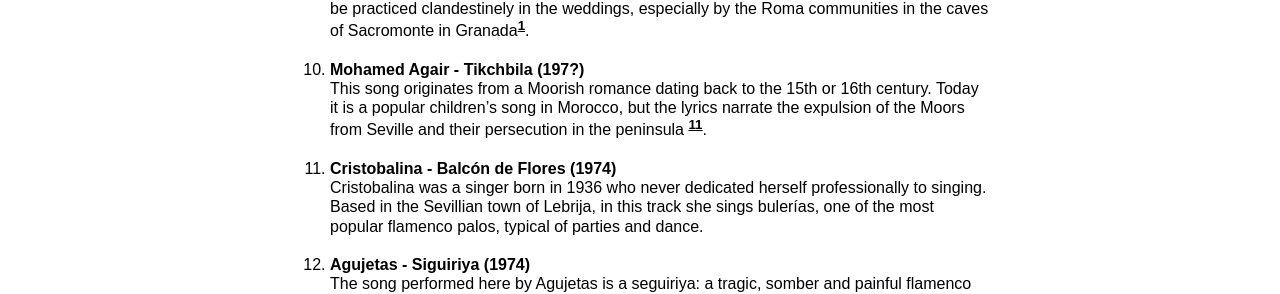
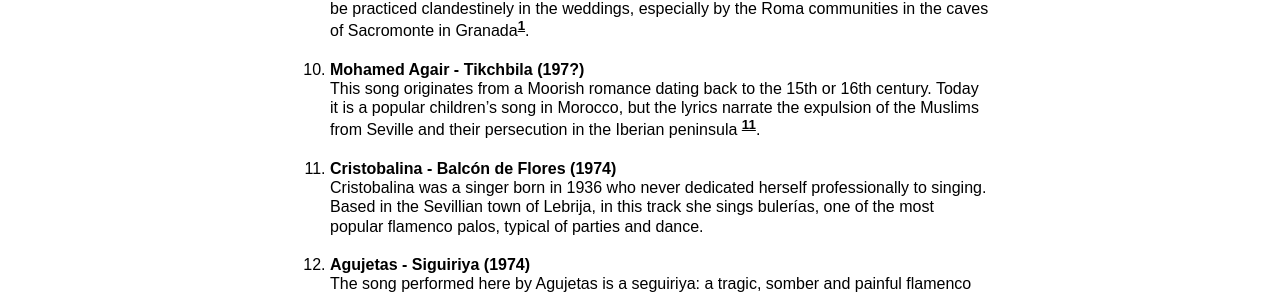
Before and after one commit to jvaleroliet/sonomayrit, a Jekyll site: the page built from _projects/2408migas.md, in a window 1280 px wide and 900 px high, scrolled down 1675 px. Shown: the part 180-474 px from the top of the window. Built offline with Jekyll 4.4.1, drawn with Linux system fonts in a browser that asks for light colours; some of the changed text lies outside the part shown.

Commit message:
minor changes

```diff
--- a/_projects/2408migas.md
+++ b/_projects/2408migas.md
@@ -48,7 +48,7 @@
 
 1. **Juan Talega - A Mis Amigos (1966)** <br> Juan Talega sings here one of the most primitive forms of Flamenco: the *Martinetes*. From *martillo* (hammer), or *martinete*, a tool with which hot metals were struck in the forge to give them the proper shape. It is a free genre, without meter, a reflection of a desolate state of mind that manifests itself in the form of a very sad lament. Juan Talega, an undisputed master of the ancient and legendary cantes, did not begin to sing in public until he was sixty years old[^Guia].<br>
 <br>
-1. **Munir Bachir - L'Orient En Andalousie (Sources De La Musique Espagnole) (1973?)** <br> Munir Bachir, famous oud player from Iraq, studied the arabic roots of Flamenco[^1] [^2], which he reflected in some of his compositions.The chosen song was recorded at a concert in Geneva, and we can hear harmonic elements of the Andalusian cadence and chords playing in an atypical way of the traditional lute.<br>
+1. **Munir Bachir - L'Orient En Andalousie (Sources De La Musique Espagnole) (1973?)** <br> Munir Bachir, famous oud player from Iraq, studied the arabic roots of Flamenco[^1] [^2], which he reflected in some of his compositions. The chosen song was recorded at a concert in Geneva, and we can hear harmonic elements of the Andalusian cadence and chords playing in an atypical way of the traditional lute.<br>
 <br>
 1. **Field Recording of Sephardic Jews of Thessaloniki - La Rosa Inflorece (1917)** <br> Historical recording of songs of the Sephardic Jewish community of Tessaloniki, which before the 1940s numbered more than 90,000 people, and was almost exterminated by the Nazis (90% of the total population). This song is an old Jewish ballad from the Al Andalus period, preserved orally from generation to generation in an arcaic form of Spanish[^3].<br>
 <br>
@@ -64,7 +64,7 @@
 <br>
 1. **Manolo Amaya - Zambra Arbola (1983)**<br>From the Andalusian Arabic voice *zamra* (gathering), it is a descendant of an Andalusian Muslim celebration that involved music and joy. Forbidden in the 16th century, it continued to be practiced clandestinely in the weddings, especially by the Roma communities in the caves of Sacromonte in Granada[^Guia].<br>
 <br>
-1. **Mohamed Agair - Tikchbila (197?)**<br>This song originates from a Moorish romance dating back to the 15th or 16th century. Today it is a popular children's song in Morocco, but the lyrics narrate the expulsion of the Moors from Seville and their persecution in the peninsula [^Tikchbila].<br>
+1. **Mohamed Agair - Tikchbila (197?)**<br>This song originates from a Moorish romance dating back to the 15th or 16th century. Today it is a popular children's song in Morocco, but the lyrics narrate the expulsion of the Muslims from Seville and their persecution in the Iberian peninsula [^Tikchbila].<br>
 <br>
 1. **Cristobalina - Balcón de Flores (1974)**<br>Cristobalina was a singer born in 1936 who never dedicated herself professionally to singing. Based in the Sevillian town of Lebrija, in this track she sings bulerías, one of the most popular flamenco palos, typical of parties and dance.<br>
 <br>
```
